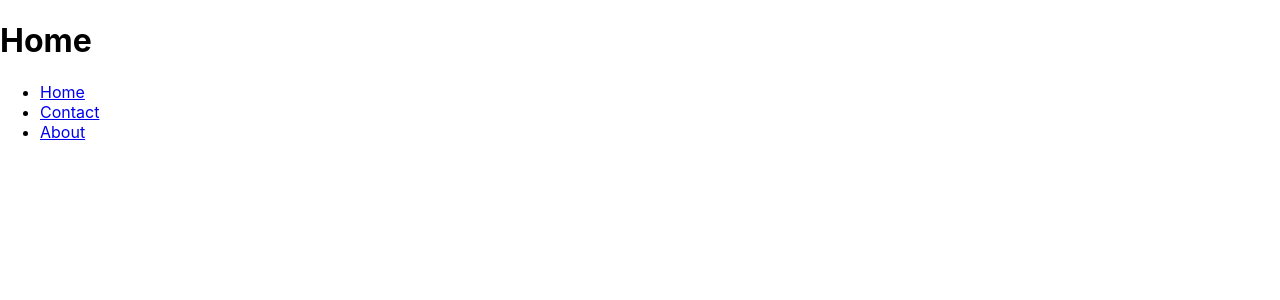
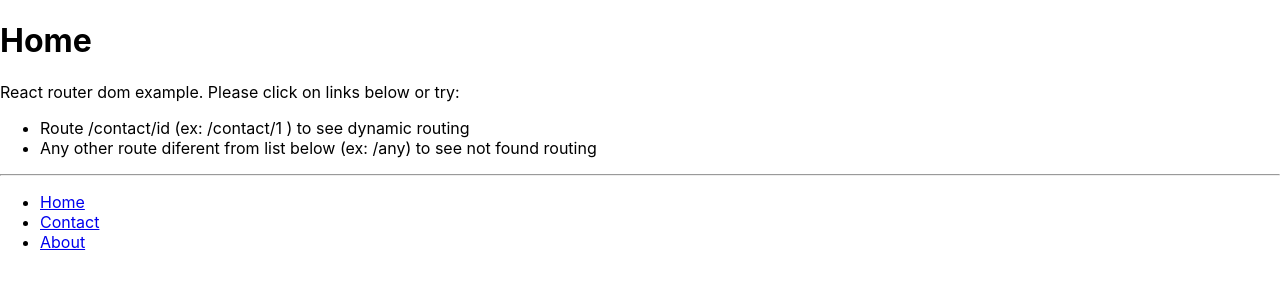
Before and after one commit to DANIEL-UFPB-FRONT/aula-react-router, a React (Create React App) app: page / in a window 1280 px wide. Shown: the top 300 px of the page. Built offline with nearby package versions, Linux system fonts and the light colour scheme.

Commit message:
Adding examples to home

```diff
--- a/src/pages/Home.js
+++ b/src/pages/Home.js
@@ -4,6 +4,13 @@ function Home() {
     return (
         <div>
             <h1>Home</h1>
+            <p>React router dom example. Please click on links below or try:</p>
+            <ul>
+                <li>Route /contact/id (ex: /contact/1 ) to see dynamic routing</li>
+                <li>Any other route diferent from list below (ex: /any) to see not found routing</li>
+            </ul>
+
+            <hr></hr>
             <nav>
                 <ul>
                     <li><Link to="/">Home</Link></li>
```
